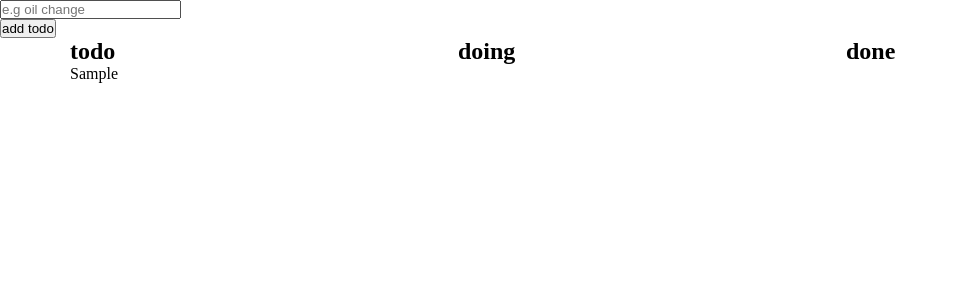
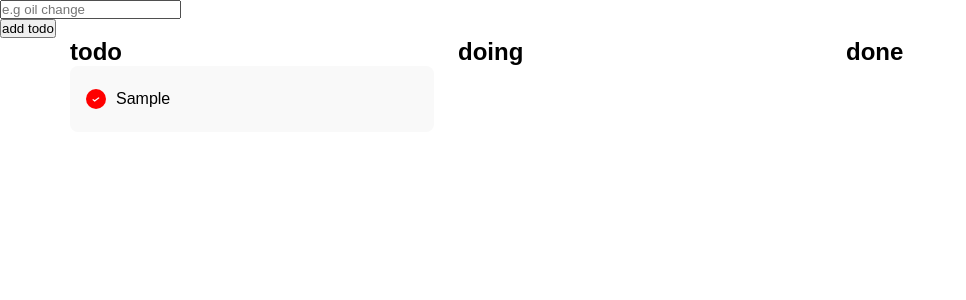
Before and after one commit to ADamian17/adm-todo-app, a React (Vite) app: page / in a window 1280 px wide. Both pictures are taken after typing "Sample" into the empty fields and a click on the input "add todo". Shown: the top 300 px of the page, without its empty margins (0-966 px from the left). Built offline with nearby package versions, Linux system fonts and the light colour scheme.

Commit message:
added todo styles

```diff
--- a/src/components/Column/Column.module.scss
+++ b/src/components/Column/Column.module.scss
@@ -0,0 +1,4 @@
+.todos {
+  display: grid;
+  row-gap: 1.8rem;
+}
--- a/src/components/Column/index.tsx
+++ b/src/components/Column/index.tsx
@@ -24,12 +24,16 @@ const Column: React.FC<ColumnType> = ({ headline }) => {
 
       <Droppable droppableId={headline.toLowerCase()}>
         {(provided) => (
-          <div ref={provided.innerRef} {...provided.droppableProps}>
+          <ul
+            {...provided.droppableProps}
+            className={styles.todos}
+            ref={provided.innerRef}
+          >
 
             {todosList}
 
             {provided.placeholder}
-          </div>
+          </ul>
         )}
       </Droppable>
     </div>
--- a/src/components/Todo/Todo.module.scss
+++ b/src/components/Todo/Todo.module.scss
@@ -0,0 +1,53 @@
+@use '../../styles/colors' as *;
+
+.card {
+  display: flex;
+  gap: 1rem;
+  align-items: center;
+  background-color: #f9f9f9;
+  padding: 2.3rem 1.6rem;
+  border-radius: 0.8rem;
+
+  .checkedIcon {
+    // background-color: var(--primary-card-bg);
+    background-color: red;
+    border-radius: 100%;
+    // border: 1px solid var(--default-checked-border);
+    display: grid;
+    height: 20px;
+    place-content: center;
+    width: 20px;
+
+    &.done {
+      background-color: $todo-done-bg;
+    }
+
+    img {
+      display: block;
+      width: 8px;
+      height: 5px;
+    }
+  }
+  // display: flex;
+  // align-items: center;
+  // height: 48px;
+  // padding: 0 20px;
+  // column-gap: 12px;
+
+  // .title {
+  //   font-size: 12px;
+  //   line-height: 12px;
+  //   letter-spacing: -0.166667px;
+
+  //   &.isChecked {
+  //     text-decoration: line-through;
+  //     color: var(--default-line-trough);
+  //   }
+  // }
+
+  // .crossIcon {
+  //   margin-left: auto;
+  //   width: 12px;
+  //   height: 12px;
+  // }
+}
--- a/src/components/Todo/index.tsx
+++ b/src/components/Todo/index.tsx
@@ -6,18 +6,23 @@ import { TodoType } from "../../types";
 import styles from "./Todo.module.scss";
 
 const Todo: React.FC<TodoType & { idx: number }> = ({ id, title, status, idx }) => {
-  console.log({ status });
+  const isDone = status === "done";
 
   return (
     <Draggable key={id} draggableId={id.toString()} index={idx}>
       {(provided) => (
-        <div
+        <li
           {...provided.draggableProps}
           {...provided.dragHandleProps}
+          className={styles.card}
           ref={provided.innerRef}
         >
+          <div className={`${styles.checkedIcon} ${isDone && styles.done}`}>
+            <img src="/icons/icon-check.svg" />
+          </div>
+
           <div>{title}</div>
-        </div>
+        </li>
       )}
     </Draggable>
   )
--- a/src/styles/_colors.scss
+++ b/src/styles/_colors.scss
@@ -1,2 +1,28 @@
-$primary-white: #fff;
-$primary-black: #333;
+/* Colors */
+$primary-bright-blue: hsl(220, 98%, 61%);
+$todo-done-bg: linear-gradient(135deg,
+    hsl(192, 100%, 67%) 0%,
+    hsl(280, 87%, 65%) 100%);
+$default-text-color: hsl(234, 39%, 85%);
+$primary-white: hsl(0, 0%, 100%);
+
+/* Light Theme */
+$very-light-gray: hsl(0, 0%, 98%);
+$very-light-grayish-blue: hsl(236, 33%, 92%);
+$light-grayish-blue: hsl(233, 11%, 84%);
+$very-dark-grayish-blue: hsl(235, 19%, 35%);
+$default-text-color-light: #494c6b;
+
+/* Dark Theme */
+$very-dark-blue: hsl(235, 21%, 11%);
+$very-dark-desaturated-blue: hsl(235, 24%, 19%);
+$light-grayish-blue-hover: hsl(236, 33%, 92%);
+$dark-grayish-blue: hsl(234, 11%, 52%);
+$very-dark-grayish-blue: hsl(233, 14%, 35%);
+$very-dark-grayish-blue: hsl(237, 14%, 26%);
+
+/* Typography */
+$default-font-size: 18px;
+$default-font-family: 'Josefin Sans', sans-serif;
+$default-font-weight-regular: 400;
+$default-font-weight-bold: 700;
--- a/src/styles/global.scss
+++ b/src/styles/global.scss
@@ -1,4 +1,13 @@
 @use "colors" as *;
+
+:root.dark {
+  --bg-color: hsl(235, 21%, 11%);
+  --text-color: #{$default-text-color};
+  --color-theme: dark;
+  --primary-card-bg: #{$very-dark-desaturated-blue};
+  --default-checked-border: #{$very-dark-grayish-blue};
+  --default-line-trough: hsl(235, 16%, 43%);
+}
 
 * {
   box-sizing: border-box;
@@ -12,6 +21,11 @@ html {
 }
 
 body {
+  font-family: 'Josefin Sans', sans-serif;
   font-size: 1.6rem;
   min-height: 100vh;
 }
+
+ul {
+  list-style: none;
+}
```
